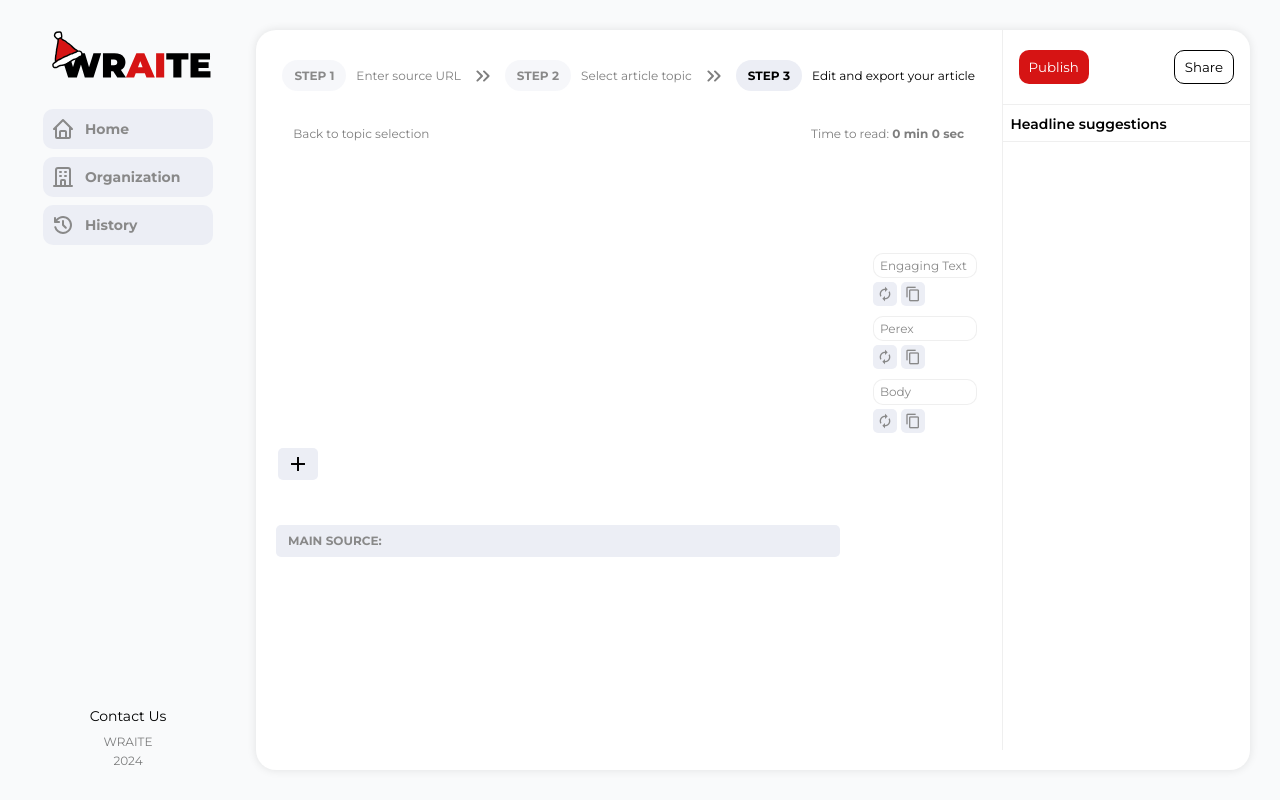
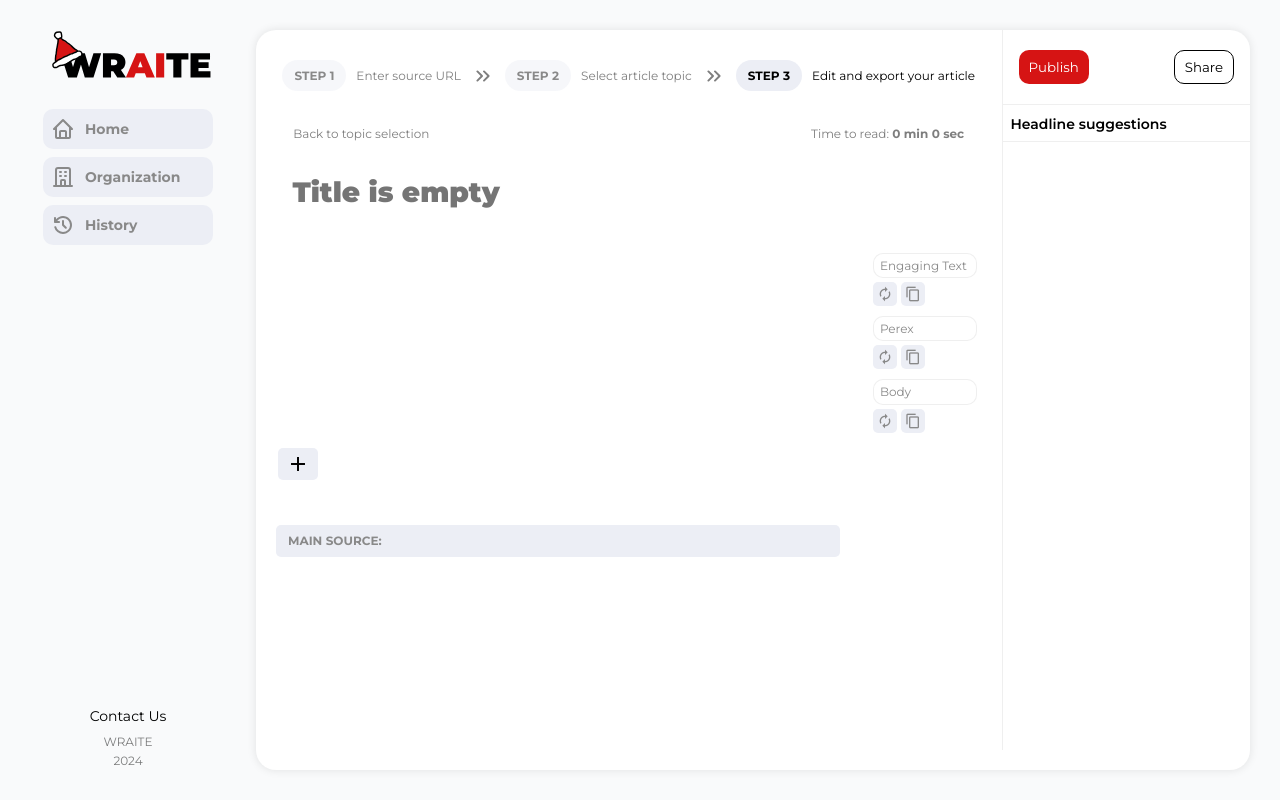
Before and after one commit to News-AIgency/App, a Vue app in the folder frontend/: page /article in a window 1280 px wide. Built offline with nearby package versions, Linux system fonts and the light colour scheme.

Commit message:
first headline from suggestion is set to be title when article is generated

```diff
--- a/frontend/src/stores/articleStore.ts
+++ b/frontend/src/stores/articleStore.ts
@@ -36,6 +36,7 @@ export const useArticleStore = defineStore('article', {
         this.loading = true;
         const response = await ArticleService.article(this.url, this.selectedTopic)
         this.titleSuggestions = response.data.headlines;
+        this.title = this.titleSuggestions[0];
         this.engagingText = response.data.engaging_text;
         this.perex = response.data.perex;
         this.body = response.data.article;
--- a/frontend/src/views/ArticleView.vue
+++ b/frontend/src/views/ArticleView.vue
@@ -22,6 +22,7 @@
           v-model="title"
           @input="autoResize"
           spellcheck="false"
+          placeholder="Title is empty"
         >
 Slovensko zaznamenalo historicky najvyšší rast obnoviteľných zdrojov energie</textarea
         >
@@ -137,6 +138,7 @@ export default {
     if (leftBox && rightBox) {
       rightBox.style.padding = `${leftBox.offsetHeight / 2}px`
     }
+
   },
   computed: {
     titleWordCount(): number {
```
